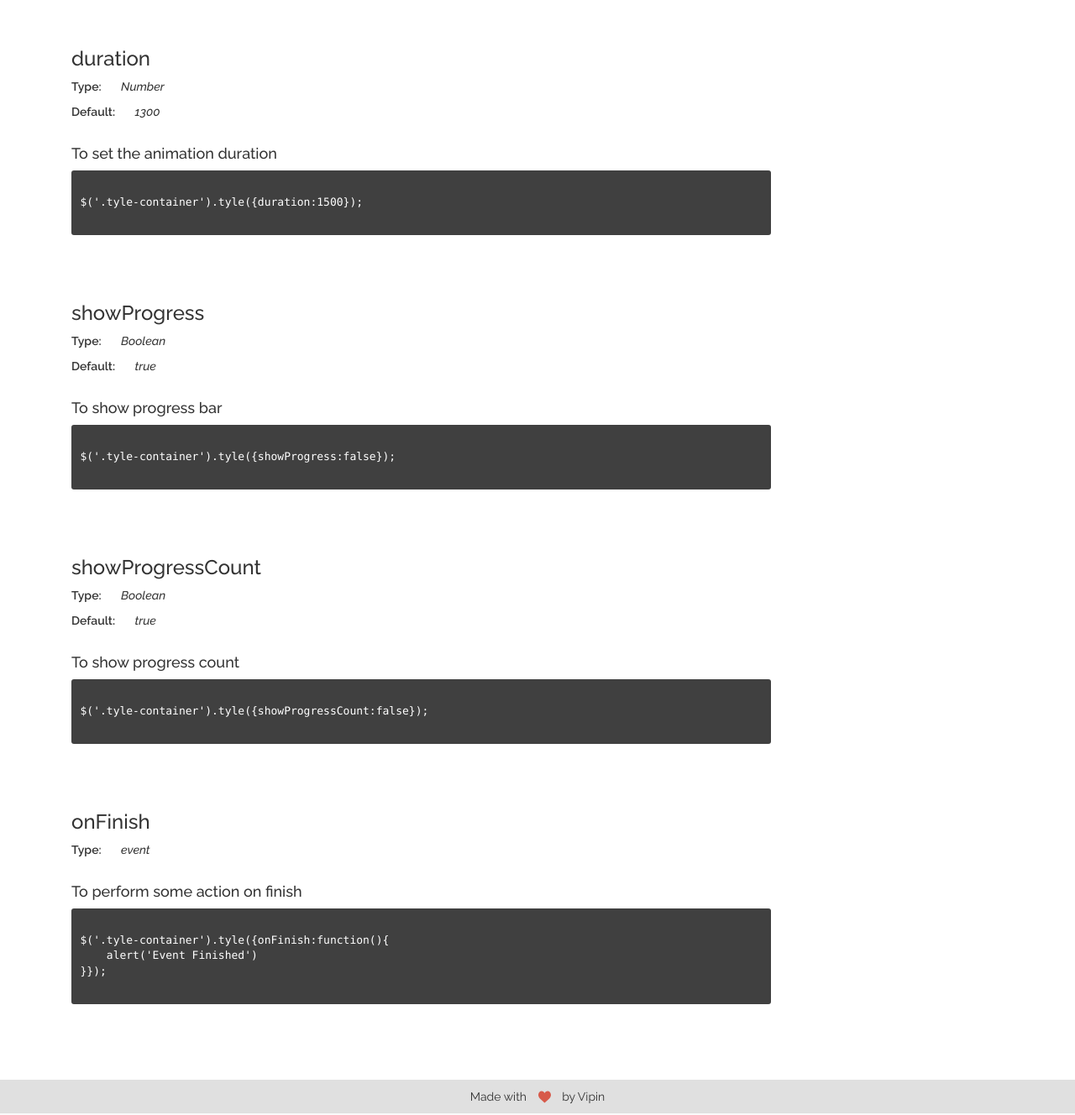
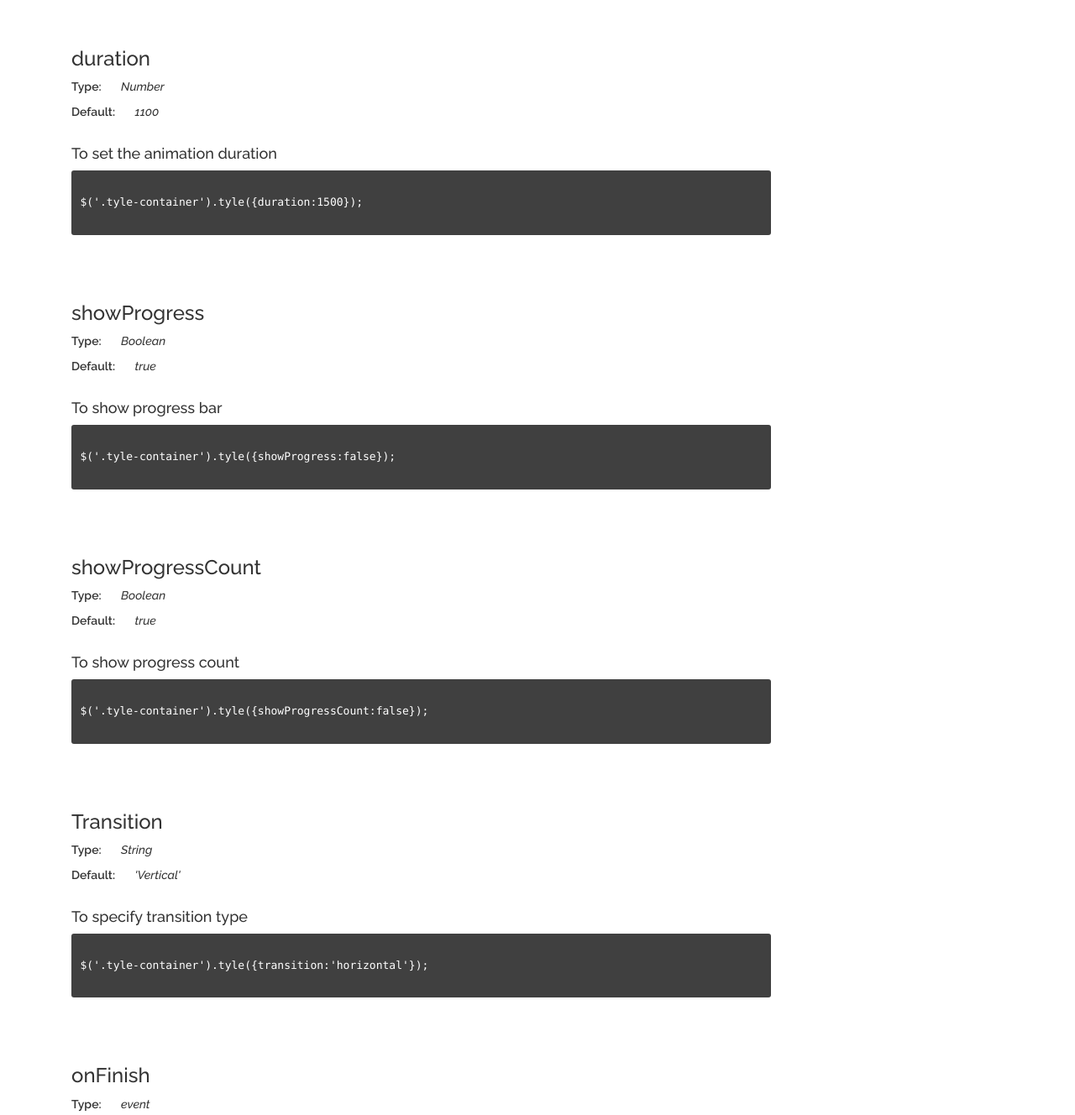
Before and after one commit to Viping7/tyle, a website: page docs/index.html in a window 1280 px wide. Shown: the part 2260-3588 px from the top of the page at 84% size. Drawn offline with Linux system fonts and the light colour scheme; files whose address does not match are found by name.

Commit message:
Distribution folder release

```diff
--- a/docs/index.html
+++ b/docs/index.html
@@ -107,7 +107,7 @@ $('.tyle-container').tyle();
             <div class="col-md-12 option-item">
                 <h3>duration</h3>
                 <p>Type: <em>Number</em></p>
-                <p>Default: <em>1300</em></p>
+                <p>Default: <em>1100</em></p>
                 <h4>To set the animation duration</h4>
                 <pre><code>
 $('.tyle-container').tyle({duration:1500});
@@ -129,6 +129,15 @@ $('.tyle-container').tyle({showProgress:false});
                     <h4>To show progress count</h4>
                     <pre><code>
 $('.tyle-container').tyle({showProgressCount:false});
+                                                </code></pre>
+                </div>
+                <div class="col-md-12 option-item">
+                    <h3>Transition</h3>
+                    <p>Type: <em>String</em></p>
+                    <p>Default: <em>'Vertical'</em></p>
+                    <h4>To specify transition type</h4>
+                    <pre><code>
+$('.tyle-container').tyle({transition:'horizontal'});
                                                 </code></pre>
                 </div>
             <div class="col-md-12 option-item">
```
Also changed, not shown: docs/quiz.html (+1 -1 lines), dist/css/tyle.css, dist/js/tyle.js, docs/assets/css/quiz.min.css, docs/assets/js/quiz.min.js.
